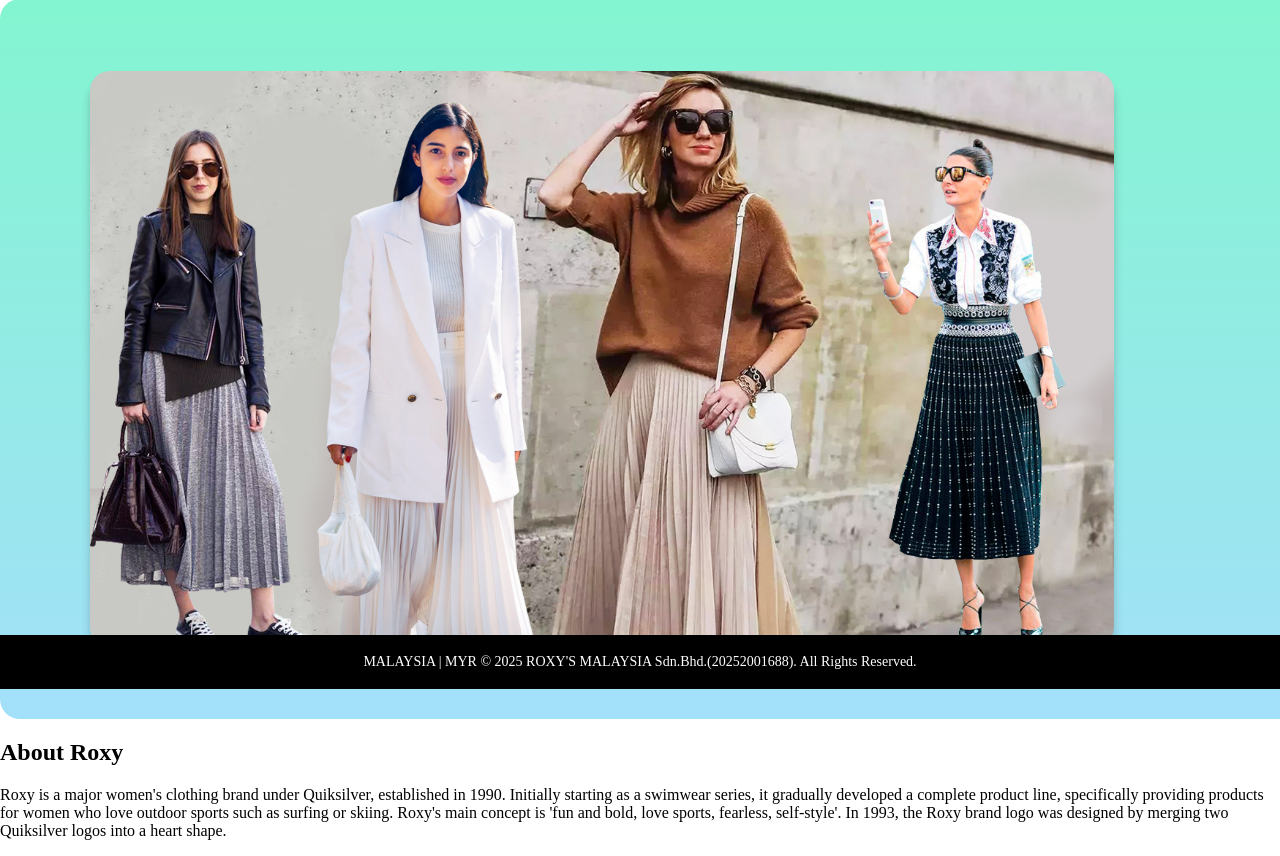
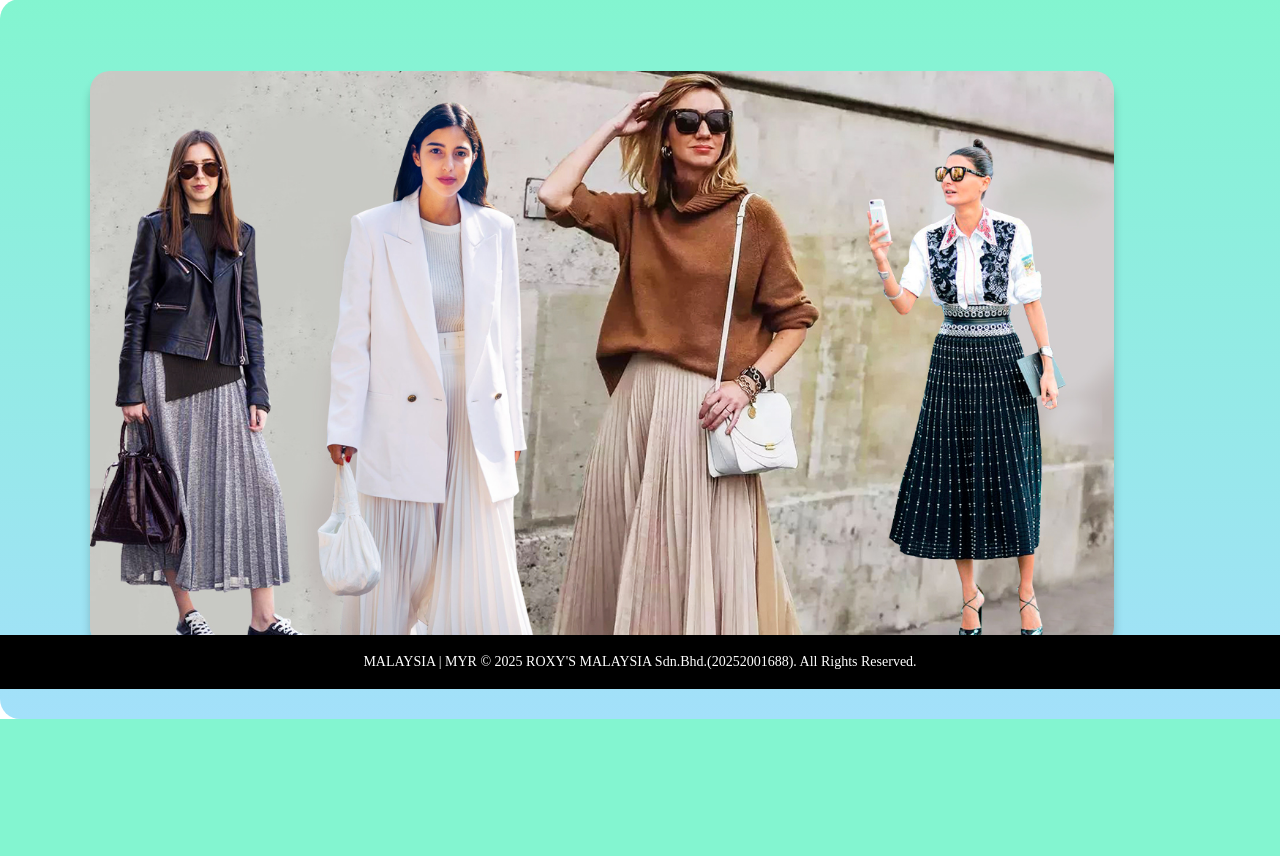
Before and after one commit to Rayan-Loh/Web-Assignment-Code, a PHP site: page / in a window 1280 px wide; the page is wider, and only the part inside the window is pictured. Shown: the part 111-967 px from the top of that part. After the commit the page ends 830 px from the top of that part, so only its background shows below. Run offline with PHP 8.4, Linux system fonts and the light colour scheme; some web fonts are replaced.

Commit message:
refactor: 移除 About

```diff
--- a/index.php
+++ b/index.php
@@ -50,11 +50,6 @@ session_start();
     </div>
 </nav>
 
-<section class="brand-description">
-    <h1>About Roxy</h1>
-    <p>Roxy is a major women's clothing brand under Quiksilver, established in 1990. Initially starting as a swimwear series, it gradually developed a complete product line, specifically providing products for women who love outdoor sports such as surfing or skiing. Roxy's main concept is 'fun and bold, love sports, fearless, self-style'. In 1993, the Roxy brand logo was designed by merging two Quiksilver logos into a heart shape.</p>
-</section>
-
 <!-- Footer -->
 <?php include '_foot.php'; ?>
 </body>
```
